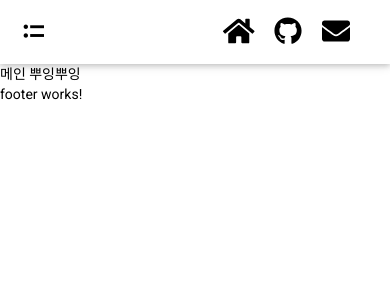
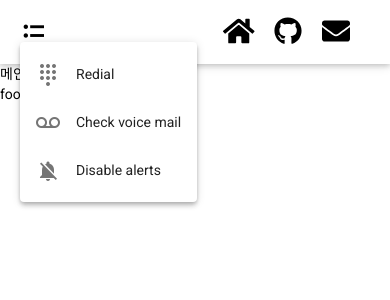
Before and after one commit to keencho/blog-angular, an Angular app: page /main in a window 390 px wide. Both pictures are taken after a click on the element "format_list_bulleted". Shown: the top 300 px of the page. Built offline with nearby package versions, Linux system fonts and the light colour scheme.

Commit message:
mobile screen responsive header 작업
- @ViewChild 사용법 숙지 (html 속성에 타입과 일치해야함)
- mobile menu closed when screen resize

```diff
--- a/src/app/app-routing.module.ts
+++ b/src/app/app-routing.module.ts
@@ -4,7 +4,8 @@ import { MainComponent } from './components/main/main.component';
 
 const routes: Routes = [
   { path: '', redirectTo: 'main', pathMatch: 'full' },
-  { path: 'main', component: MainComponent }
+  { path: 'main', component: MainComponent },
+  { path: 'main2', component: MainComponent }
 ];
 
 @NgModule({
--- /dev/null
+++ b/src/app/assets/styles/size.scss
@@ -0,0 +1 @@
+$mobile-max-width: 767px;
--- a/src/app/components/common/header/header.component.html
+++ b/src/app/components/common/header/header.component.html
@@ -1,7 +1,24 @@
 <header>
     <div class="ba-nav-left">
-        <mat-icon>format_list_bulleted</mat-icon>
+        <mat-icon [matMenuTriggerFor]="mobileMenu"
+                  #mobileMenuTrigger="matMenuTrigger">
+            format_list_bulleted
+        </mat-icon>
     </div>
+    <mat-menu #mobileMenu="matMenu">
+        <button mat-menu-item [routerLink]="['/main']">
+            <mat-icon>dialpad</mat-icon>
+            <span>Redial</span>
+        </button>
+        <button mat-menu-item>
+            <mat-icon>voicemail</mat-icon>
+            <span>Check voice mail</span>
+        </button>
+        <button mat-menu-item>
+            <mat-icon>notifications_off</mat-icon>
+            <span>Disable alerts</span>
+        </button>
+    </mat-menu>
     <div class="ba-nav-center">
         <div [routerLink]="['/main']" routerLinkActive="active">HOME</div>
         <div>CATEGORY</div>
--- a/src/app/components/common/header/header.component.scss
+++ b/src/app/components/common/header/header.component.scss
@@ -1,4 +1,5 @@
 @import "../../../assets/styles/color";
+@import "../../../assets/styles/size";
 
 header {
     background-color: #ffffff;
@@ -56,7 +57,7 @@ header {
         }
     }
 
-    @media screen and (max-width: 767px){
+    @media screen and (max-width: $mobile-max-width){
         .ba-nav-left {
             .mat-icon {
                 font-size: 35px;
--- a/src/app/components/common/header/header.component.ts
+++ b/src/app/components/common/header/header.component.ts
@@ -1,7 +1,8 @@
-import { Component, OnInit } from '@angular/core';
+import {Component, HostListener, OnInit, ViewChild, ViewChildren} from '@angular/core';
 import { faGithub } from '@fortawesome/free-brands-svg-icons';
 import { faEnvelope } from '@fortawesome/free-solid-svg-icons';
 import { faHome } from '@fortawesome/free-solid-svg-icons';
+import {MatMenu, MatMenuTrigger} from '@angular/material/menu';
 
 @Component({
   selector: 'app-header',
@@ -14,6 +15,17 @@ export class HeaderComponent implements OnInit {
   faGithub = faGithub;
   faEnvelope = faEnvelope;
   faHome = faHome;
+
+  // ViewChild로 html의 컴포넌트(?)를 가져올때 해당 컴포넌트에는 type이 지정되어 있어야 하는것같다.
+  // 예를들어 아래와같은 경우 html에 #mobileMenu="MatMenuTrigger" 라고 선언이 되어 있어야 한다. 아니면 안됨ㅋ
+  @ViewChild('mobileMenuTrigger') mobileMenu: MatMenuTrigger;
+
+  @HostListener('window:resize', ['$event'])
+  onResize(): void {
+    if (window.innerWidth > 766 && this.mobileMenu.menuOpen) {
+      this.mobileMenu.closeMenu();
+    }
+  }
 
   goToURL(url): void {
     window.open(url, '_blank');
```
